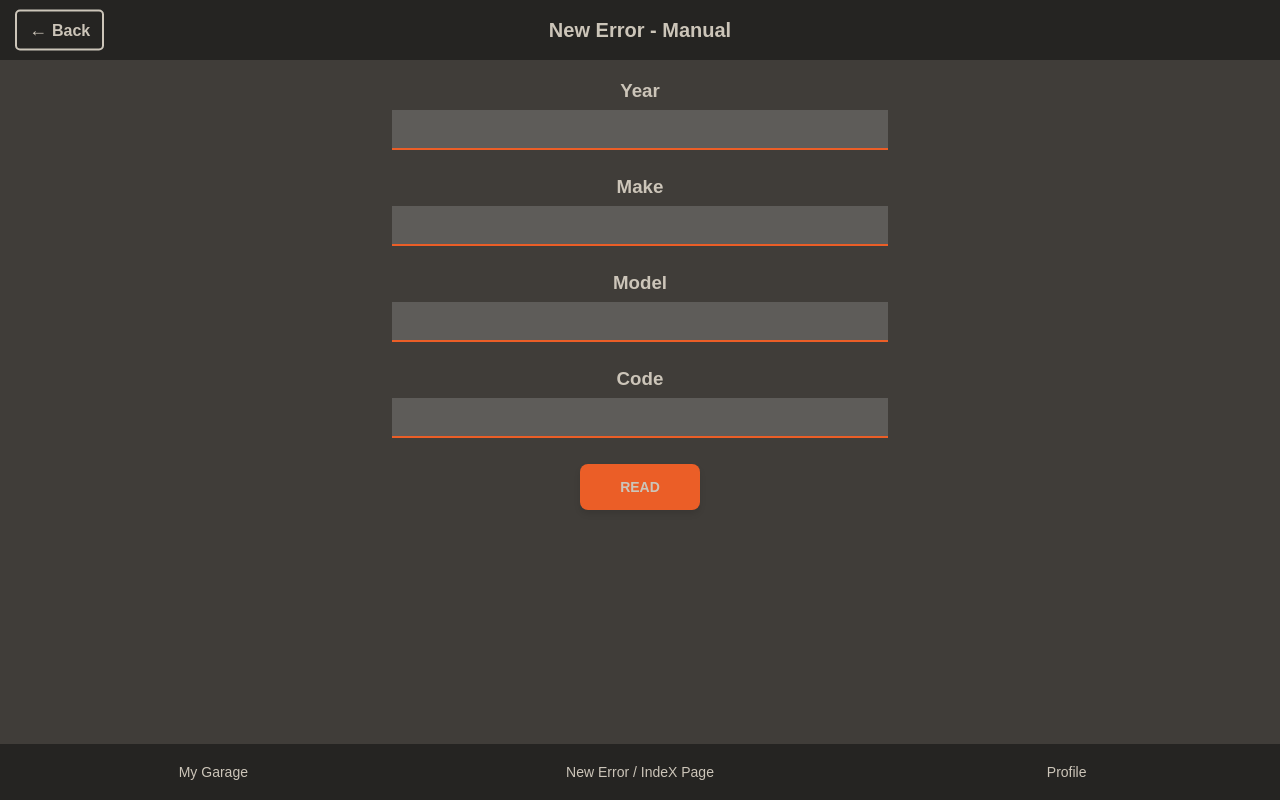
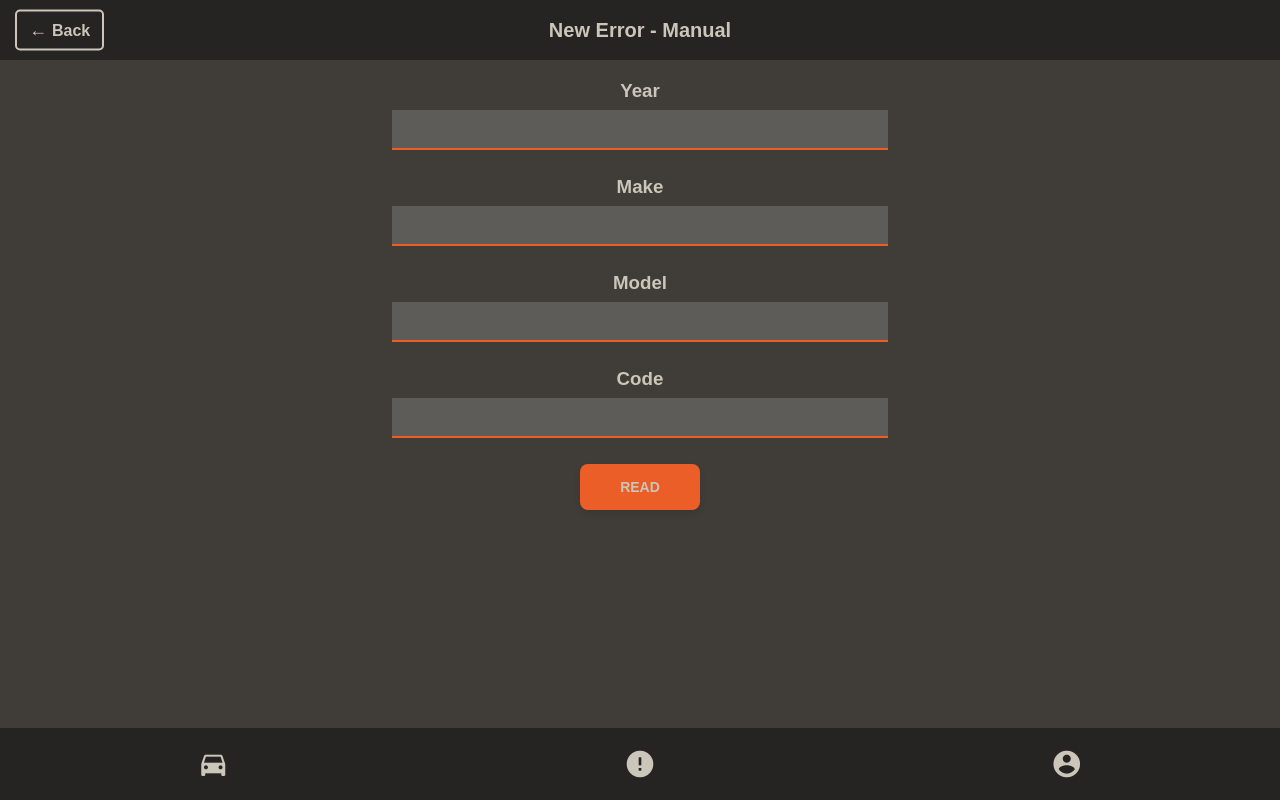
Before and after one commit to alecsearle/SandBox, a plain HTML site: page public/html_files/manual.html in a window 1280 px wide. Drawn offline with nearby package versions, Linux system fonts and the light colour scheme.

Commit message:
google icons

```diff
--- a/public/css_sheets/global_styles.css
+++ b/public/css_sheets/global_styles.css
@@ -45,15 +45,15 @@ footer {
   flex: 1;
 }
 
-.footer-item a {
+.footer-item i {
   text-decoration: none;
   color: #ccc5b9;
-  font-size: 14px;
+  font-size: 32px;
   display: block;
   padding: 10px;
 }
 
-.footer-item a.active {
+.footer-item i.active {
   color: #007bff;
   font-weight: bold;
 }
--- a/public/html_files/manual.html
+++ b/public/html_files/manual.html
@@ -5,6 +5,7 @@
     <meta name="viewport" content="width=device-width, initial-scale=1.0" />
     <script src="https://unpkg.com/vue@3/dist/vue.global.js"></script>
     <title>SandBox App</title>
+    <link rel="stylesheet" href="https://fonts.googleapis.com/icon?family=Material+Icons" />
     <link rel="stylesheet" href="../css_sheets/global_styles.css" />
     <link rel="stylesheet" href="../css_sheets/manual.css" />
   </head>
@@ -36,13 +37,13 @@
       <!-- Footer Navigation -->
       <footer>
         <div class="footer-item">
-          <a href="myGarage.html" class="nav-link" data-title="My Garage">My Garage</a>
+          <i href="myGarage.html" class="material-icons">directions_car</i>
         </div>
         <div class="footer-item">
-          <a href="index.html" class="nav-link" data-title="New Error">New Error / IndeX Page</a>
+          <i href="myGarage.html" class="material-icons">error</i>
         </div>
         <div class="footer-item">
-          <a href="profile.html" class="nav-link" data-title="Profile">Profile</a>
+          <i href="myGarage.html" class="material-icons">account_circle</i>
         </div>
       </footer>
 
```
Also changed, not shown: public/html_files/bluetooth.html (+4 -3 lines), public/html_files/diagnostic.html (+4 -3 lines), public/html_files/index.html (+4 -4 lines).
